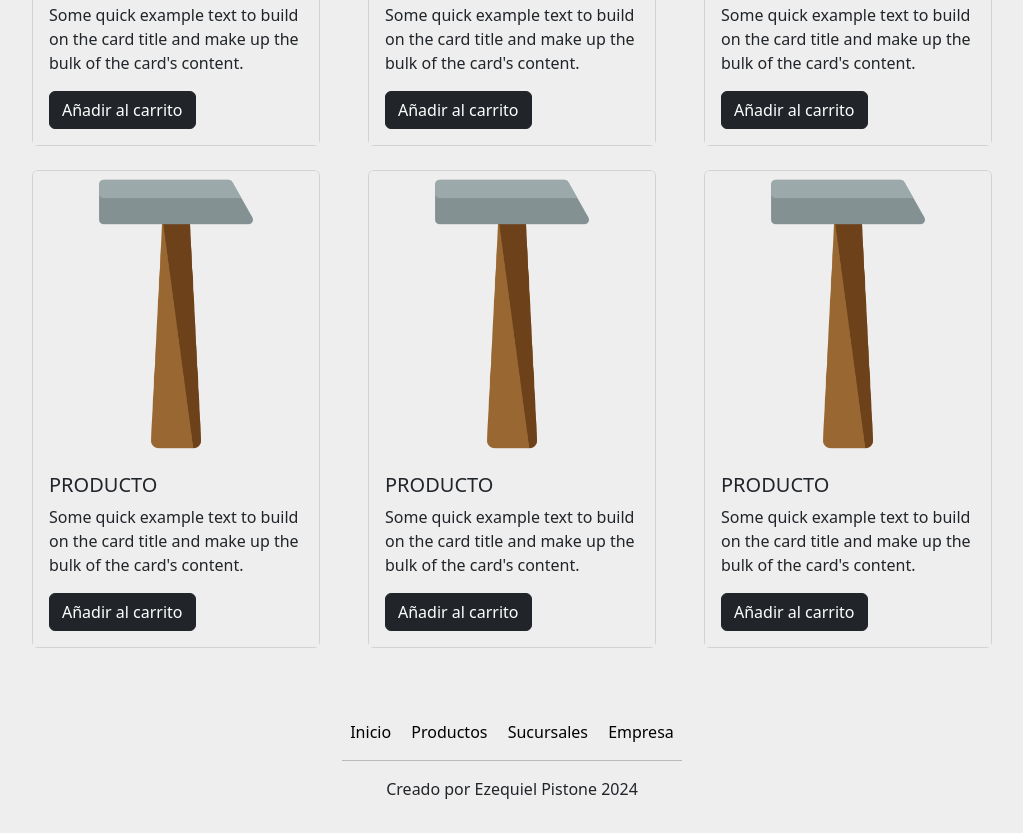
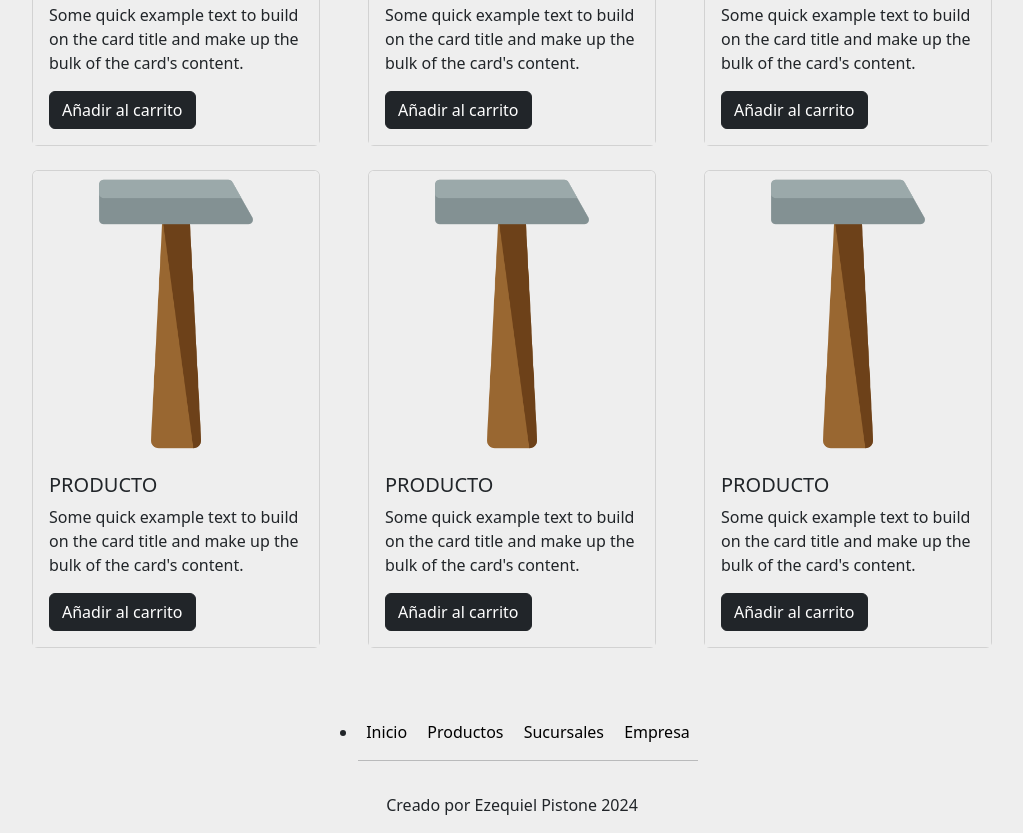
Before and after one commit to ezep23/e-commerce_ezequiel_pistone, a plain HTML site: page index.html in a window 1280 px wide. Shown: the part 955-1788 px from the top of the page, without its empty margins (128-1151 px from the left). Drawn offline with nearby package versions, Linux system fonts and the light colour scheme.

Commit message:
html semantico

```diff
--- a/index.html
+++ b/index.html
@@ -13,6 +13,7 @@
 </head>
 <body>
     <!-- Navbar -->
+    <header>
       <nav class="navbar navbar-expand-lg p-4">
         <div class="container-fluid">
           <a class="navbar-brand" href="#">Ferretería</a>
@@ -50,7 +51,9 @@
           </div>
         </div>
       </nav>
+    </header>
     <!-- Hero -->
+    <main>
       <div class="d-flex flex-column align-items-center p-4">
         <h1 class="mb-4">PRODUCTOS DESTACADOS</h1>
         <div id="carouselExampleAutoplaying" class="carousel slide" data-bs-ride="carousel">
@@ -155,15 +158,18 @@
           </div>
         </div>
       </div>
+    </main>
     <!-- Footer -->
     <footer class="d-flex flex-column align-items-center">
-      <div>
+      <ul>
+        <li>
           <a class="text-decoration-none text-black p-2" href="">Inicio</a>
           <a class="text-decoration-none text-black p-2" href="">Productos</a>
           <a class="text-decoration-none text-black p-2" href="">Sucursales</a>
           <a class="text-decoration-none text-black p-2" href="">Empresa</a>
           <hr>
-      </div>
+        </li>
+      </ul>
       <div>
         <p>Creado por Ezequiel Pistone 2024</p>
       </div>
```
Lines whose indentation alone changed are shown as unchanged.
